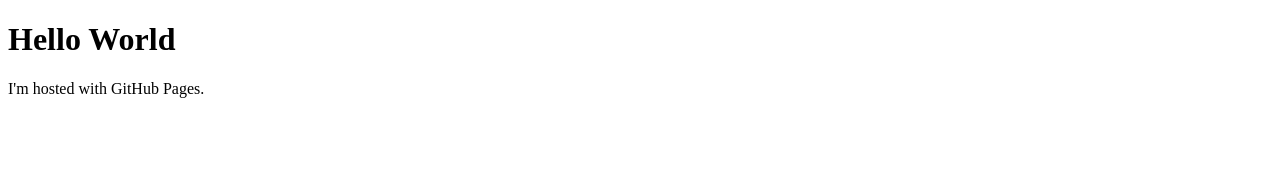
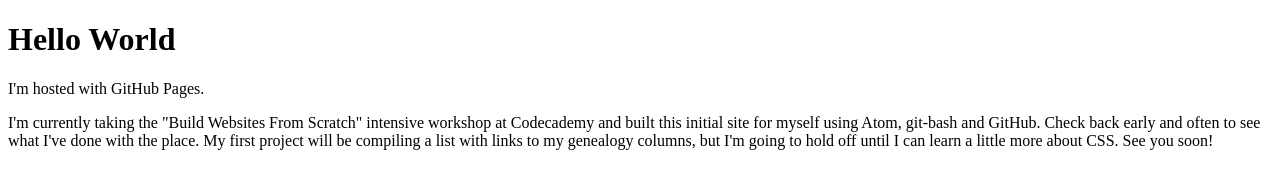
Before and after one commit to dannynj/dannynj.github.io, a plain HTML site: page index.html in a window 1280 px wide. Drawn offline with Linux system fonts and the light colour scheme.

Commit message:
updated version

```diff
--- a/index.html
+++ b/index.html
@@ -7,5 +7,6 @@
   <body>
     <h1>Hello World</h1>
     <p>I'm hosted with GitHub Pages.</p>
+    <p>I'm currently taking the "Build Websites From Scratch" intensive workshop at Codecademy and built this initial site for myself using Atom, git-bash and GitHub. Check back early and often to see what I've done with the place. My first project will be compiling a list with links to my genealogy columns, but I'm going to hold off until I can learn a little more about CSS. See you soon!</p>
   </body>
 </html>
```
